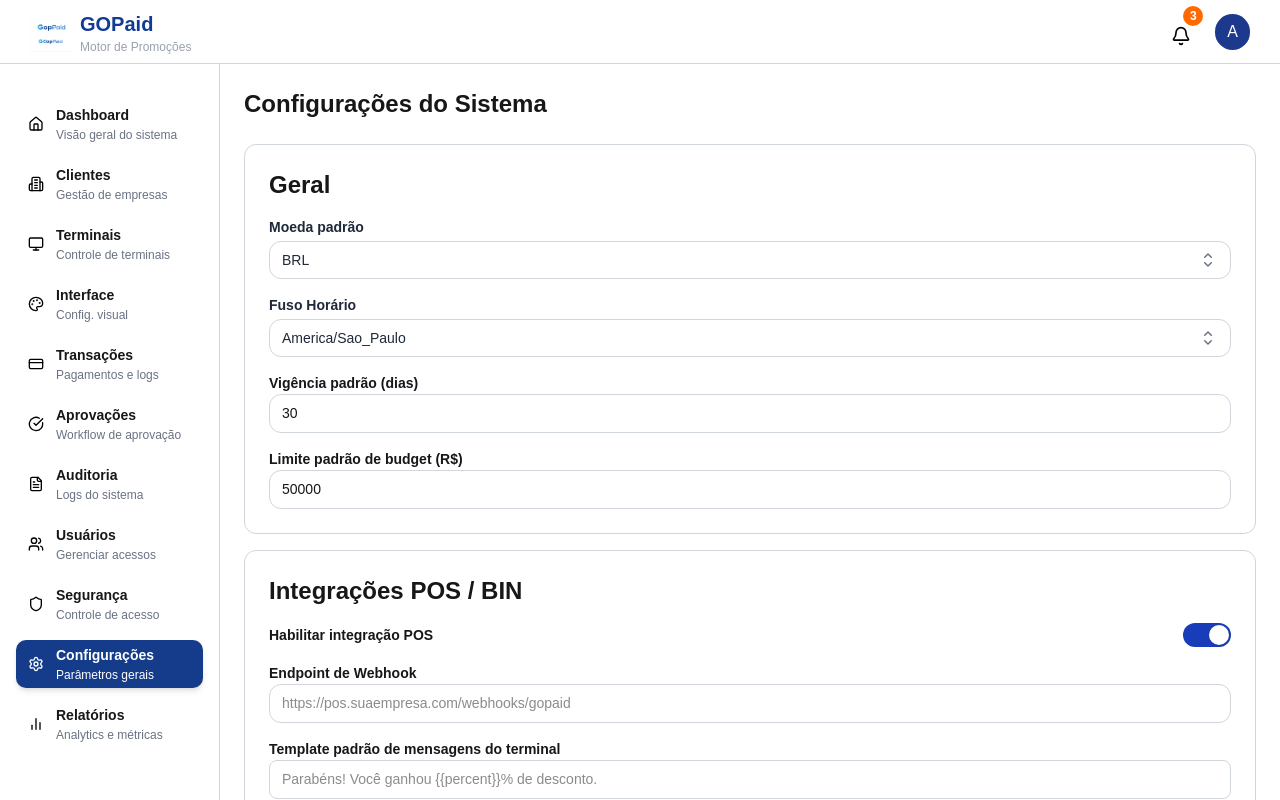
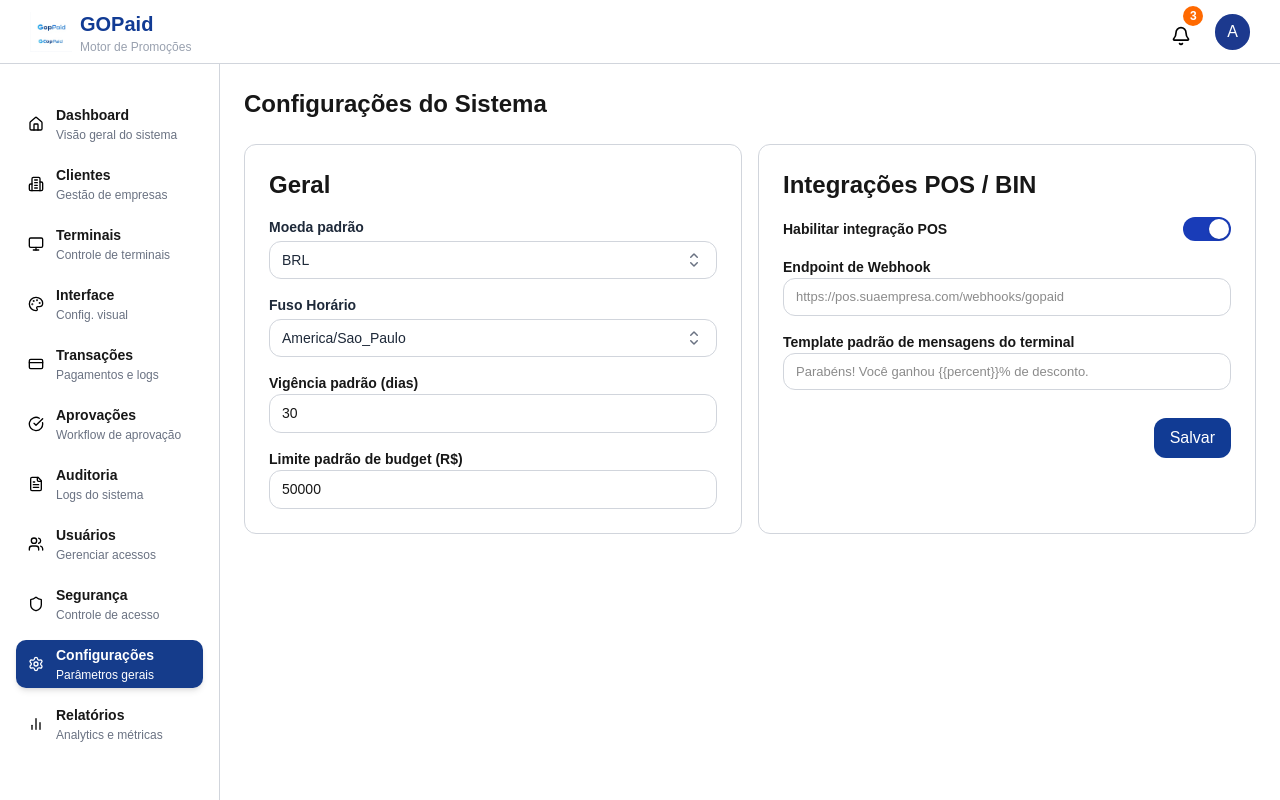
Before and after one commit to JohannPDaniel/Meu-projeto, a Next.js app: page /configuracoes in a window 1280 px wide. Shown: the top 800 px of the page. Built offline with nearby package versions, Linux system fonts and the light colour scheme.

Commit message:
fazendo pagina de configurações

```diff
--- a/src/app/configuracoes/page.tsx
+++ b/src/app/configuracoes/page.tsx
@@ -19,9 +19,9 @@ export default function Configuracoes () {
 	const [ativo, setAtivo] = useState(true);
 	return (
 		<AppLayout>
-			<h1 className='text-2xl font-bold'>Configurações do Sistema</h1>
+			<h1 className='text-2xl xss:text-center md:text-start font-bold'>Configurações do Sistema</h1>
 
-			<div className='grid xl:grid-cols-2 gap-4'>
+			<div className='grid lg:grid-cols-2 gap-4'>
 				<div className='flex flex-col gap-4 border border-gray-300 rounded-xl p-6'>
 					<h1 className='text-2xl font-bold'>Geral</h1>
 
@@ -65,7 +65,7 @@ export default function Configuracoes () {
 						<input
 							type='text'
 							placeholder='https://pos.suaempresa.com/webhooks/gopaid'
-							className='border border-gray-300 rounded-xl p-2 pl-3 text-[14px] focus:outline-none focus:ring-2 focus:ring-blue-500'
+							className='border border-gray-300 rounded-xl p-2 pl-3 xss:text-[13px] md:text-[14px] lg:text-[13px] xl:text-[14px] focus:outline-none focus:ring-2 focus:ring-blue-500'
 						/>
 					</label>
 					<label className='flex flex-col'>
@@ -75,7 +75,7 @@ export default function Configuracoes () {
 						<input
 							type='text'
 							placeholder='Parabéns! Você ganhou {{percent}}% de desconto.'
-							className='border border-gray-300 rounded-lg p-2 pl-3 text-[14px] focus:outline-none focus:ring-2 focus:ring-blue-500'
+							className='border border-gray-300 rounded-xl p-2 pl-3 xss:text-[13px] md:text-[14px] lg:text-[13px] xl:text-[14px] focus:outline-none focus:ring-2 focus:ring-blue-500'
 						/>
 					</label>
 
--- a/src/app/relatorios/page.tsx
+++ b/src/app/relatorios/page.tsx
@@ -35,7 +35,7 @@ export default function Relatorios() {
 					<div className='overflow-x-auto'>
 						<table className='min-w-full'>
 							<thead>
-								<tr className='border-b border-gray-300'>
+								<tr className='border-b border-gray-300 hover:bg-gray-50'>
 									<th className='text-left text-[14px] text-gray-500 py-3 md:pl-0 lg:pl-3'>
 										Relatório
 									</th>
@@ -70,8 +70,10 @@ export default function Relatorios() {
 					</div>
 				</div>
 
-				<div className="group flex justify-end mt-3">
-					<button className="border border-gray-300 px-3.5 py-2.5 rounded-xl text-[14px] font-bold cursor-pointer hover:text-blue-900 hover:bg-blue-100 hover:shadow-lg">Exportar CSV</button>
+				<div className='group flex justify-end mt-3'>
+					<button className='border border-gray-300 px-3.5 py-2.5 rounded-xl text-[14px] font-bold cursor-pointer hover:text-blue-900 hover:bg-blue-100 hover:shadow-lg'>
+						Exportar CSV
+					</button>
 				</div>
 			</div>
 		</AppLayout>
--- a/src/components/NavBarMobile.tsx
+++ b/src/components/NavBarMobile.tsx
@@ -34,7 +34,7 @@ export const NavBarMobile = () => {
 	const topRow = [
 		{ icon: Home, href: '/dashboard' },
 		{ icon: Building2, href: '/clientes/lista' },
-		{ icon: Monitor, href: '/terminais' },
+		{ icon: Monitor, href: '/terminais/cadastrados' },
 		{ icon: Palette, href: '/interface' },
 		{ icon: CreditCard, href: '/transacoes' },
 	];
```
